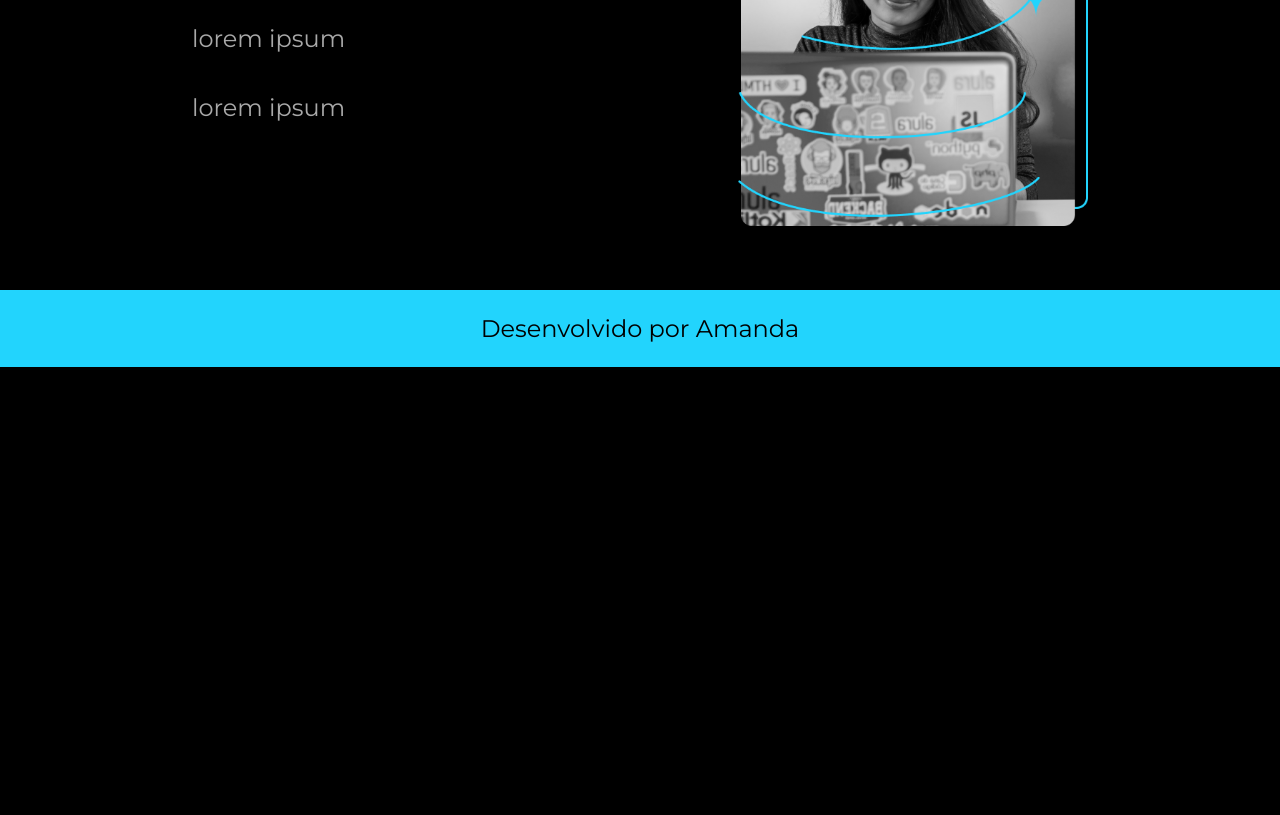
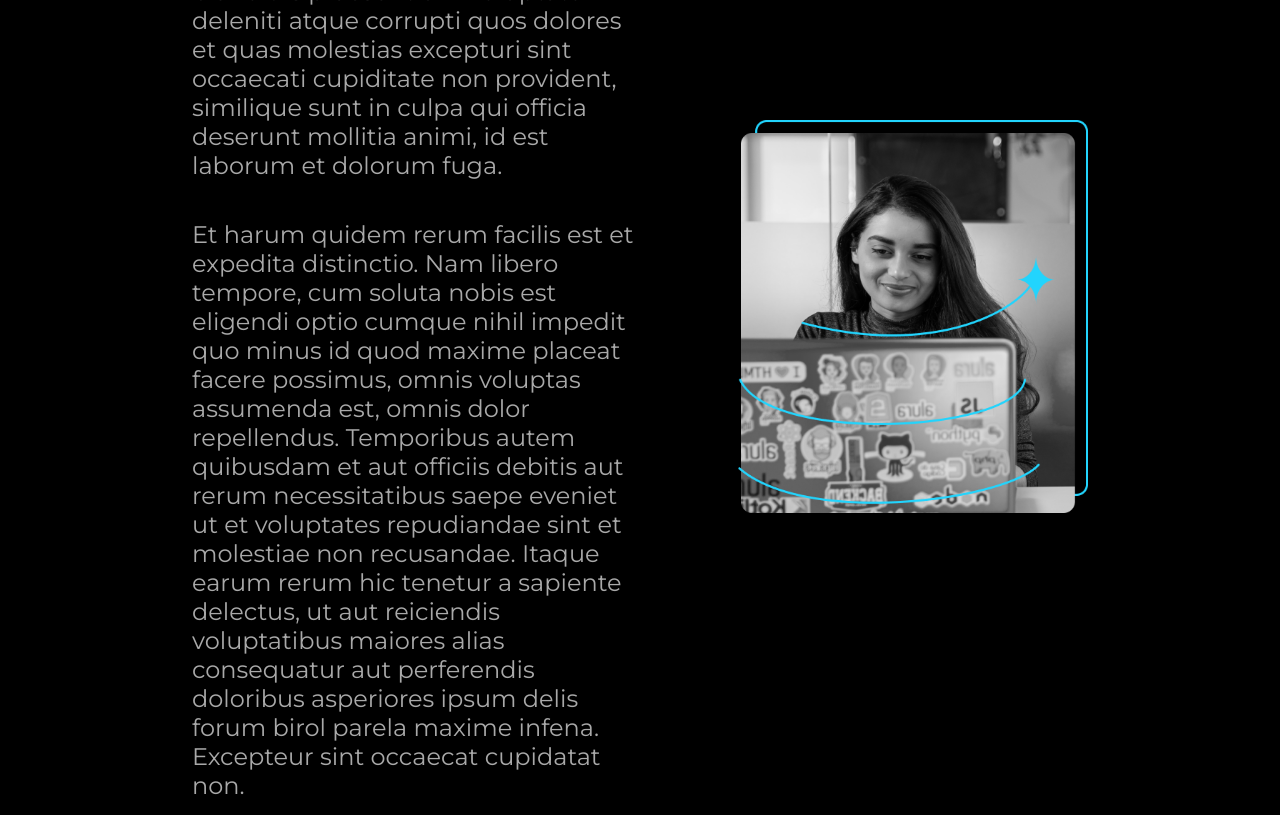
Before and after one commit to amandakrishnam/portfolio-alura-curso, a plain HTML site: page about.html in a window 1280 px wide. Shown: the part 285-1100 px from the top of the page. Before the commit the page ends 800 px from the top, so only its background shows below. Drawn offline with nearby package versions, Linux system fonts and the light colour scheme.

Commit message:
atualização sobre mim

```diff
--- a/about.html
+++ b/about.html
@@ -16,8 +16,8 @@
     <main class="apresentacao">
         <section class="apresentacao__conteudo">
             <h1 class="apresentacao__conteudo__titulo">Sobre mim</h1>
-            <p class="apresentacao__conteudo__texto">lorem ipsum</p>
-            <p class="apresentacao__conteudo__texto">lorem ipsum</p>
+            <p class="apresentacao__conteudo__texto">At vero eos et accusamus et iusto odio dignissimos ducimus qui blanditiis praesentium voluptatum deleniti atque corrupti quos dolores et quas molestias excepturi sint occaecati cupiditate non provident, similique sunt in culpa qui officia deserunt mollitia animi, id est laborum et dolorum fuga.</p>
+            <p class="apresentacao__conteudo__texto">Et harum quidem rerum facilis est et expedita distinctio. Nam libero tempore, cum soluta nobis est eligendi optio cumque nihil impedit quo minus id quod maxime placeat facere possimus, omnis voluptas assumenda est, omnis dolor repellendus. Temporibus autem quibusdam et aut officiis debitis aut rerum necessitatibus saepe eveniet ut et voluptates repudiandae sint et molestiae non recusandae. Itaque earum rerum hic tenetur a sapiente delectus, ut aut reiciendis voluptatibus maiores alias consequatur aut perferendis doloribus asperiores ipsum delis forum birol parela maxime infena. Excepteur sint occaecat cupidatat non.</p>
         </section>
         <img class="apresentacao__imagem" src="./assets/Imagem.png" alt="Foto da Joana Santos programando" style="width: 350px;">
     </main>
--- a/style/style.css
+++ b/style/style.css
@@ -109,7 +109,7 @@ a{
 }
 
 .apresentacao__links_navegacao{
-    display: flex; /
+    display: flex;
     justify-content: center;
     gap: 16px;
     width: 50%;
```
